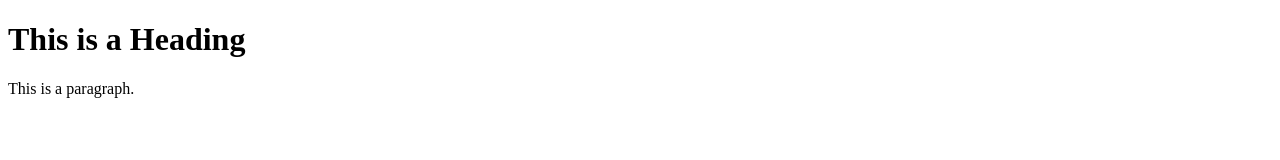
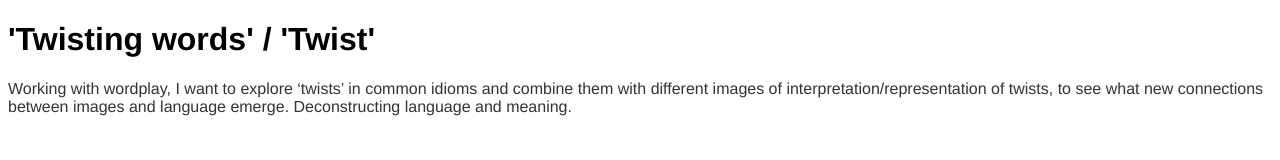
Before and after one commit to louger2026-prog/lou-engels-leon.github.io, a plain HTML site: page index.html in a window 1280 px wide. Drawn offline with Linux system fonts and the light colour scheme.

Commit message:
new update indexd

```diff
--- a/index.html
+++ b/index.html
@@ -1,12 +1,23 @@
 <!DOCTYPE html>
 <html>
 <head>
-<title>Page Title</title>
+	<head>
+  <style>
+    body {
+      font-family: Helvetica, Arial, sans-serif;
+    }
+    p {
+      font-size: 16px;
+      color: #333333;
+    }
+  </style>
+
+<title>Twist</title>
 </head>
 <body>
 
-<h1>This is a Heading</h1>
-<p>This is a paragraph.</p>
+<b><h1>'Twisting words' / 'Twist'</h1></b>
+<p>Working with wordplay, I want to explore ‘twists’ in common idioms and combine them with different images of interpretation/representation of twists, to see what new connections between images and language emerge. Deconstructing language and meaning.</p>
 
 </body>
 </html>
```
